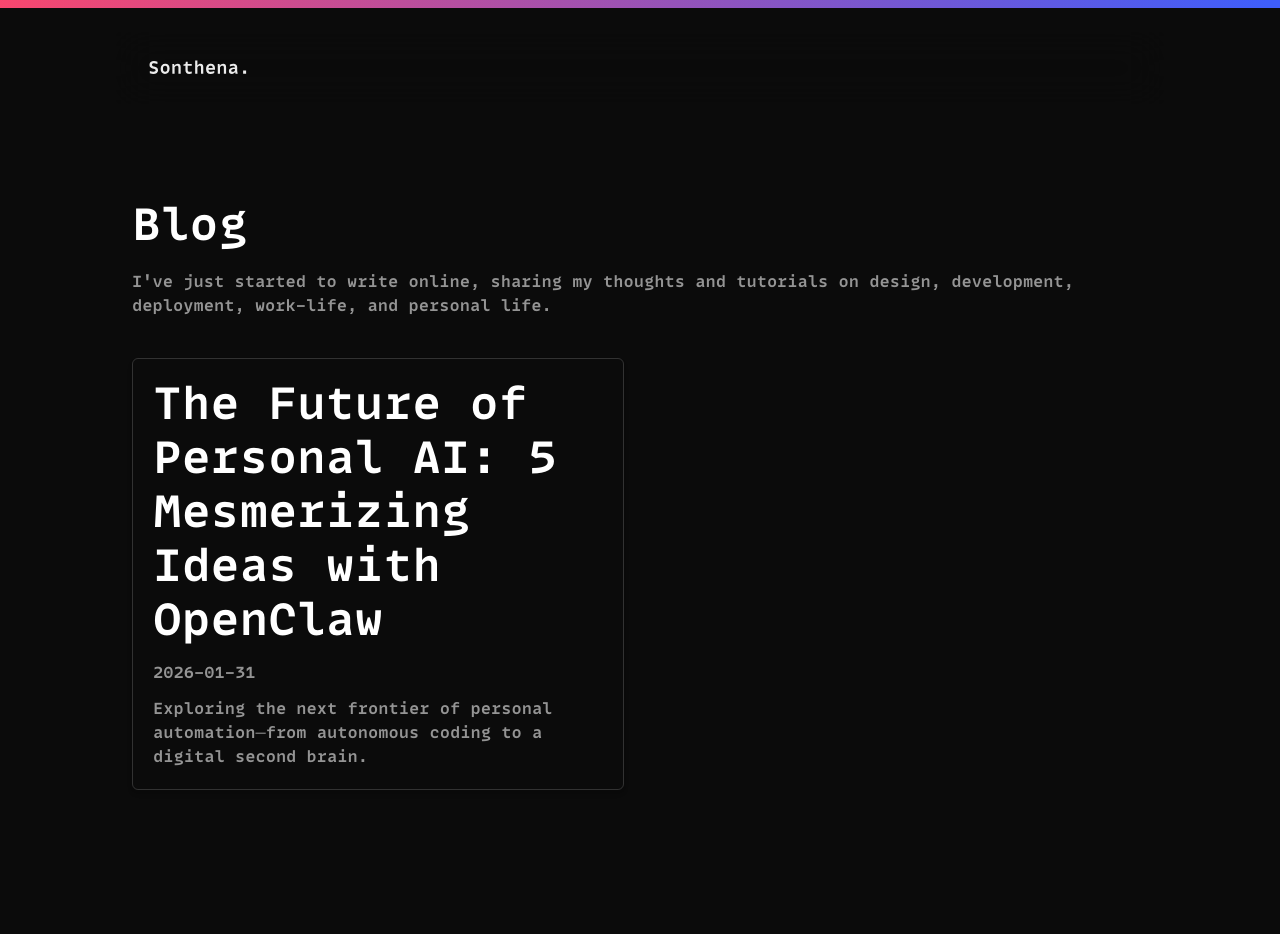
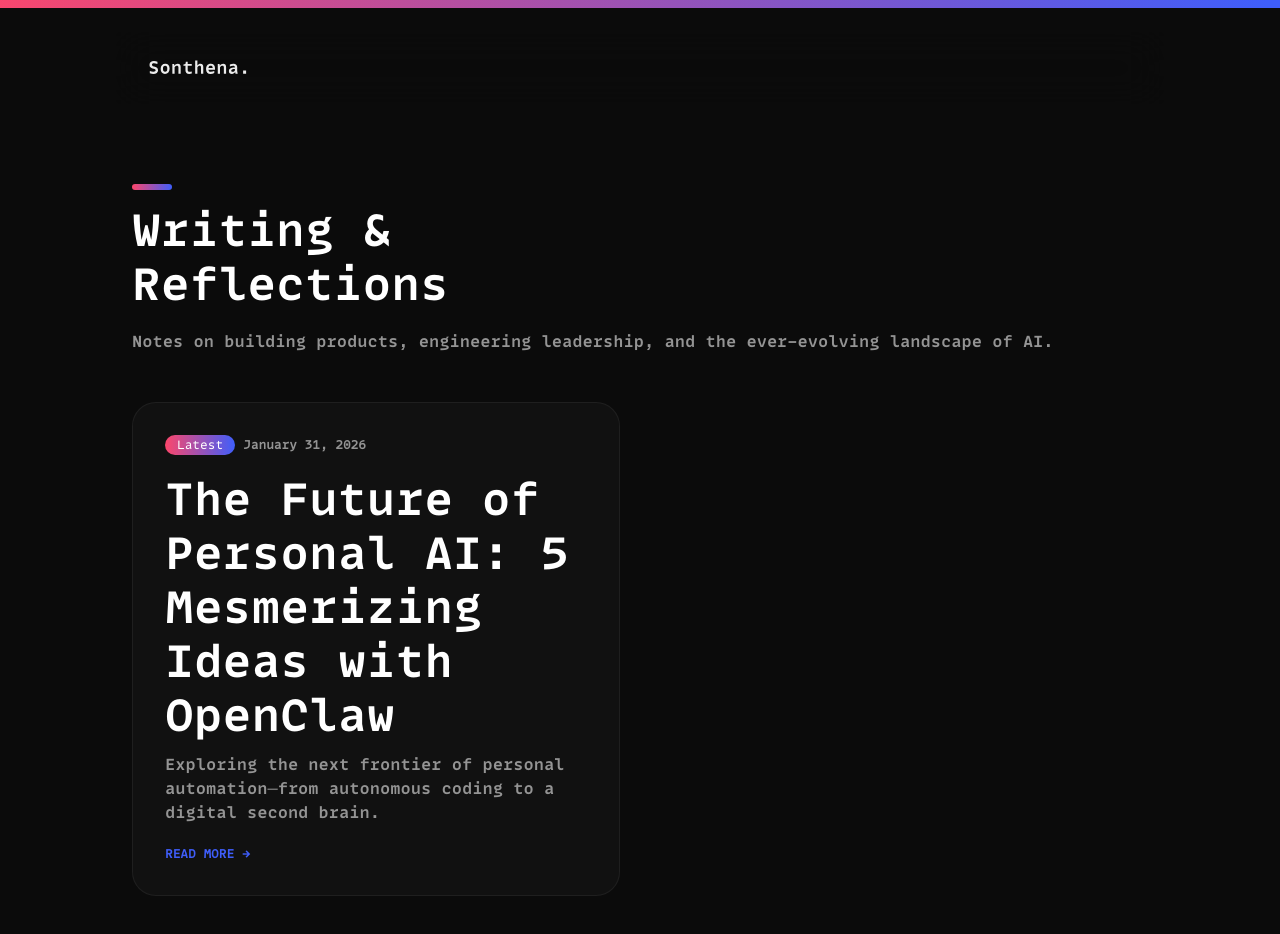
Before and after one commit to Sreenivas1323/Web2.0, a Next.js app: page /blog in a window 1280 px wide. Shown: the top 934 px of the page. Before the commit the page ends 890 px from the top, so only its background shows below. Built offline with nearby package versions, Linux system fonts and the light colour scheme.

Commit message:
design: overhaul blog index and post layout with premium aesthetic

```diff
--- a/pages/blog/index.js
+++ b/pages/blog/index.js
@@ -1,61 +1,118 @@
-import { Box, Container, Link, SimpleGrid, VStack } from "@chakra-ui/react";
+import {
+  Box,
+  Container,
+  VStack,
+  HStack,
+  Tag,
+  SimpleGrid,
+  useColorModeValue,
+  Flex,
+  Text,
+} from "@chakra-ui/react";
 import Head from "next/head";
-import NextLink from "next/link";
+import Link from "next/link";
 import {
   CustomHeading,
   CustomText,
 } from "../../src/components/CustomComponents";
 import { getAllBlogPosts } from "../../src/lib/blog";
 
+const BlogCard = ({ post }) => {
+  const bg = useColorModeValue("white", "#111");
+  const borderColor = useColorModeValue("gray.200", "whiteAlpha.100");
+
+  return (
+    <Link href={`/blog/${post.slug}`} passHref style={{ textDecoration: 'none' }}>
+      <Box
+        p={8}
+        bg={bg}
+        border="1px solid"
+        borderColor={borderColor}
+        borderRadius="24px"
+        transition="all 0.3s cubic-bezier(.08,.52,.52,1)"
+        _hover={{
+          transform: "translateY(-8px)",
+          shadow: "2xl",
+          borderColor: "brand.50",
+        }}
+        height="full"
+        cursor="pointer"
+        role="group"
+      >
+        <VStack align="start" spacing={5}>
+          <HStack spacing={2} wrap="wrap">
+            <Tag
+              size="sm"
+              bgGradient="linear(to-r, brand.50, brand.100)"
+              color="white"
+              borderRadius="full"
+              px={3}
+            >
+              Latest
+            </Tag>
+            <Text fontSize="xs" color="ash" fontWeight="bold">
+              {new Date(post.frontmatter.date).toLocaleDateString('en-US', {
+                month: 'long',
+                day: 'numeric',
+                year: 'numeric'
+              })}
+            </Text>
+          </HStack>
+
+          <VStack align="start" spacing={2}>
+            <CustomHeading
+              fontSize={{ base: "xl", md: "2xl" }}
+              _groupHover={{ color: "brand.50" }}
+              transition="0.2s"
+            >
+              {post.frontmatter.title}
+            </CustomHeading>
+            <CustomText noOfLines={3} fontSize="sm">
+              {post.frontmatter.description}
+            </CustomText>
+          </VStack>
+
+          <Flex align="center" color="brand.100" fontWeight="bold" fontSize="xs">
+            READ MORE <Box as="span" ml={2} transition="0.2s" _groupHover={{ ml: 4 }}>→</Box>
+          </Flex>
+        </VStack>
+      </Box>
+    </Link>
+  );
+};
+
 function BlogIndex({ posts }) {
   return (
     <>
       <Head>
         <title>Blog - Veerabhadra Sai Sreenivas Sonthena</title>
-        <meta name="description" content="Read thoughts and tutorials on design, development, deployment, and work-life by Veerabhadra Sai Sreenivas Sonthena." />
+        <meta name="description" content="Technical deep dives and reflections on product engineering by Sreenivas Sonthena." />
       </Head>
-      <Container
-        maxW="full"
-        padding="4"
-        marginTop={{ base: "5", md: "10", lg: "20" }}
-      >
-        <Box>
-          <CustomHeading>Blog</CustomHeading>
-        </Box>
-      </Container>
-      <Container maxW="full" paddingBottom={"10"}>
-        <CustomText color={"ash"}>
-          I&apos;ve just started to write online, sharing my thoughts and tutorials on
-          design, development, deployment, work-life, and personal life.
-        </CustomText>
 
-        <SimpleGrid columns={{ base: 1, md: 2 }} spacing={8} mt={10}>
-          {posts.map((post) => (
+      <Container maxW="6xl" py={{ base: 10, md: 20 }}>
+        <VStack spacing={12} align="stretch">
+          <VStack align="start" spacing={4}>
             <Box
-              key={post.slug}
-              p={5}
-              shadow="md"
-              borderWidth="1px"
-              borderRadius="md"
-              _hover={{ shadow: "xl", transform: "translateY(-2px)" }}
-              transition="all 0.2s"
-            >
-              <VStack align="start" spacing={3}>
-                <CustomHeading size="md" textAlign="left">
-                  <Link as={NextLink} href={`/blog/${post.slug}`} _hover={{ textDecoration: "none" }}>
-                    {post.frontmatter.title}
-                  </Link>
-                </CustomHeading>
-                <CustomText fontSize="sm" color="gray.500">
-                  {post.frontmatter.date}
-                </CustomText>
-                <CustomText noOfLines={3}>
-                  {post.frontmatter.description}
-                </CustomText>
-              </VStack>
-            </Box>
-          ))}
-        </SimpleGrid>
+              w="40px"
+              h="6px"
+              bgGradient="linear(to-r, brand.50, brand.100)"
+              borderRadius="full"
+            />
+            <CustomHeading fontSize={{ base: "4xl", md: "6xl" }}>
+              Writing & <br /> Reflections
+            </CustomHeading>
+            <CustomText maxW="2xl" fontSize="lg">
+              Notes on building products, engineering leadership, and the
+              ever-evolving landscape of AI.
+            </CustomText>
+          </VStack>
+
+          <SimpleGrid columns={{ base: 1, md: 2 }} spacing={10}>
+            {posts.map((post) => (
+              <BlogCard key={post.slug} post={post} />
+            ))}
+          </SimpleGrid>
+        </VStack>
       </Container>
     </>
   );
```
Also changed, not shown: pages/blog/[slug].js (+68 -14 lines).
